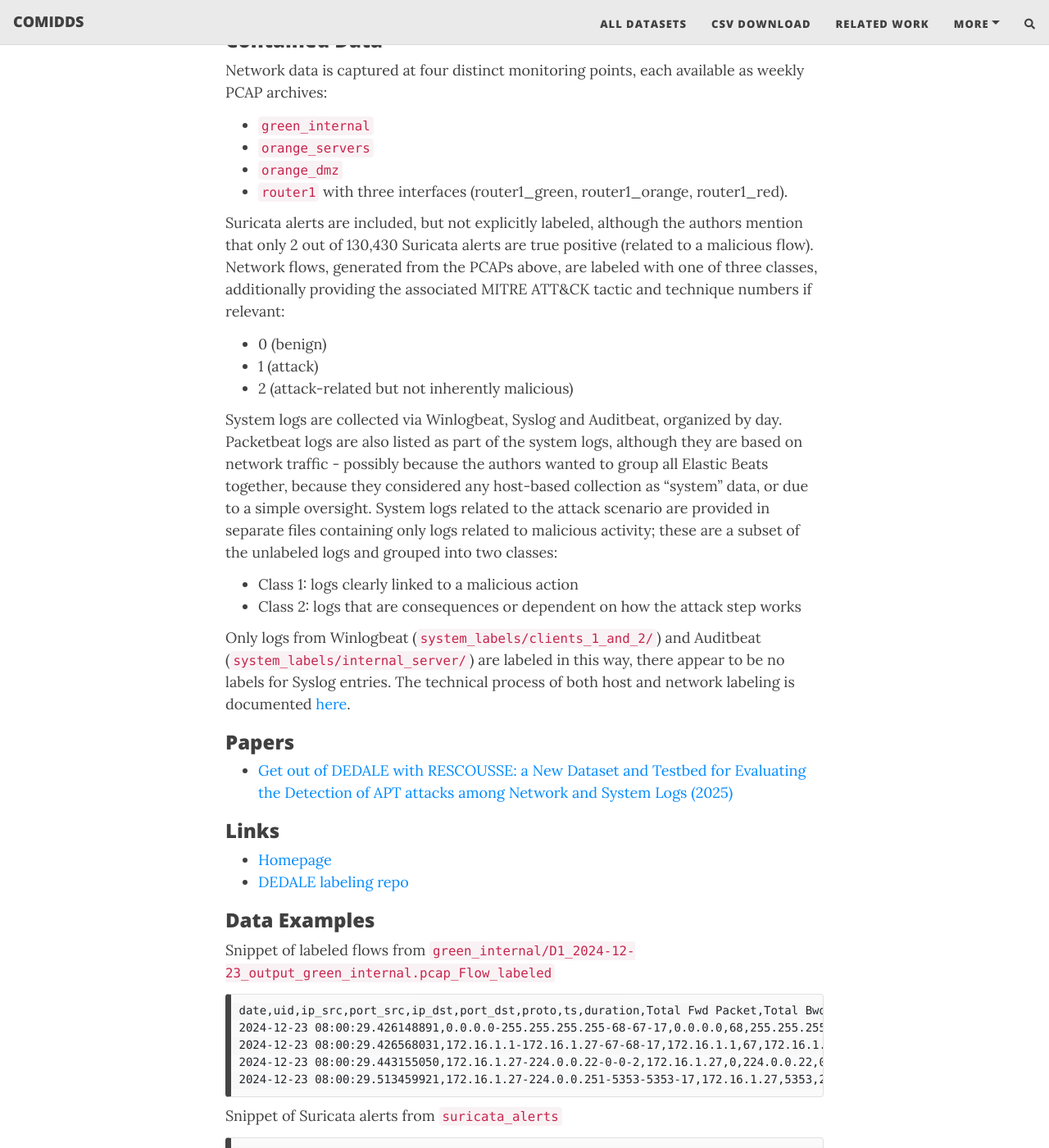
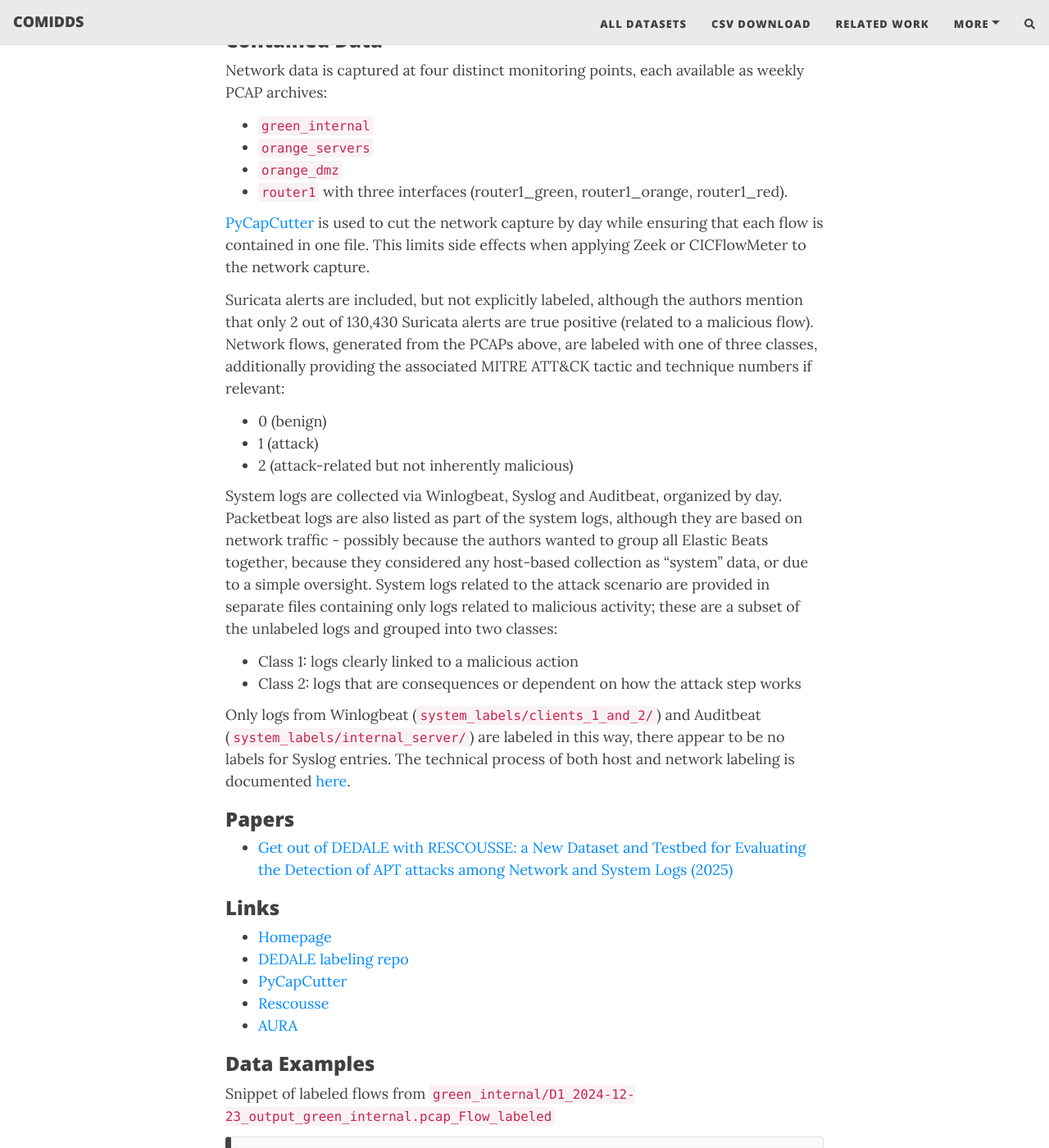
Before and after one commit to fkie-cad/COMIDDS, a Jekyll site: the page built from content/datasets/dedale.md, in a window 1280 px wide and 1400 px high, scrolled down 2250 px. Shown: the whole window at 82% size. Built offline with Jekyll 4.4.1, drawn with Linux system fonts in a browser that asks for light colours; nearby versions of some CDN libraries; comment, search, counter and statistics services are not loaded.

Commit message:
Update dedale.md (links + PyCapCutter)
Add some explanations about PyCapCutter
Add links to PyCapCutter, AURA, RESCOUSSE

```diff
--- a/content/datasets/dedale.md
+++ b/content/datasets/dedale.md
@@ -70,6 +70,8 @@ Network data is captured at four distinct monitoring points, each available as w
 - ``orange_dmz``
 - ``router1`` with three interfaces (router1_green, router1_orange, router1_red).
 
+[PyCapCutter](https://gitlab.inria.fr/mlanvin/pycapcutter) is used to cut the network capture by day while ensuring that each flow is contained in one file. This limits side effects when applying Zeek or CICFlowMeter to the network capture.
+
 Suricata alerts are included, but not explicitly labeled, although the authors mention that only 2 out of 130,430 Suricata alerts are true positive (related to a malicious flow).
 Network flows, generated from the PCAPs above, are labeled with one of three classes, additionally providing the associated MITRE ATT&CK tactic and technique numbers if relevant:
 - 0 (benign)
@@ -92,6 +94,9 @@ The technical process of both host and network labeling is documented [here](htt
 ### Links
 - [Homepage](https://dedale.inria.fr/index.html)
 - [DEDALE labeling repo](https://gitlab.inria.fr/mlanvin/dedale_labeling)
+- [PyCapCutter](https://gitlab.inria.fr/mlanvin/pycapcutter)
+- [Rescousse](https://gitlab.inria.fr/mlanvin/rescousse)
+- [AURA](https://gitlab.inria.fr/mlanvin/aura)
 
 ### Data Examples
 Snippet of labeled flows from `green_internal/D1_2024-12-23_output_green_internal.pcap_Flow_labeled`
```
